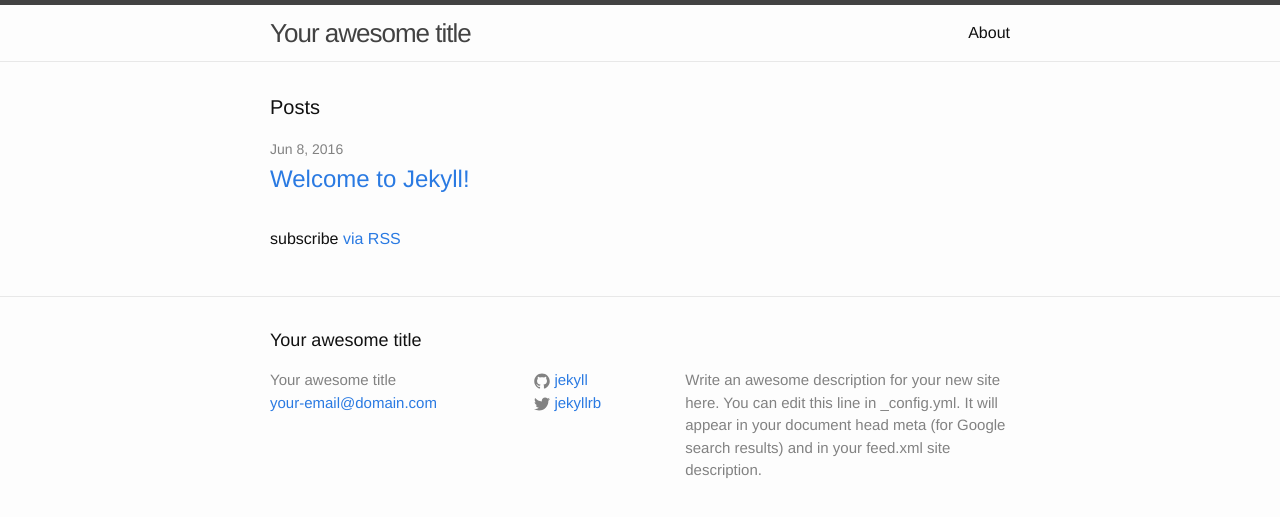
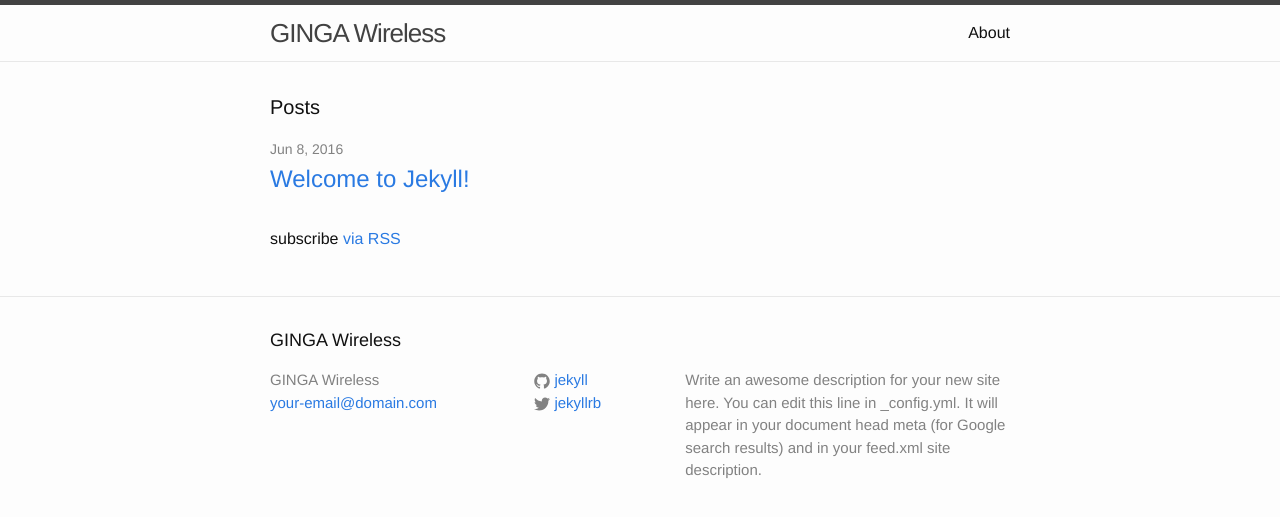
Before and after one commit to kenginga/gingaw3, a Jekyll site: the page built from index.html, in a window 1280 px wide. Shown: the top 517 px of the page. Built offline with Jekyll 4.4.1, drawn with Linux system fonts in a browser that asks for light colours.

Commit message:
modified title and url to ginga

```diff
--- a/_config.yml
+++ b/_config.yml
@@ -6,14 +6,14 @@
 # 'jekyll serve'. If you change this file, please restart the server process.
 
 # Site settings
-title: Your awesome title
+title: GINGA Wireless
 email: your-email@domain.com
 description: > # this means to ignore newlines until "baseurl:"
   Write an awesome description for your new site here. You can edit this
   line in _config.yml. It will appear in your document head meta (for
   Google search results) and in your feed.xml site description.
 baseurl: "" # the subpath of your site, e.g. /blog
-url: "http://yourdomain.com" # the base hostname & protocol for your site
+url: "http://ginga.ws" # the base hostname & protocol for your site
 twitter_username: jekyllrb
 github_username:  jekyll
 
```
